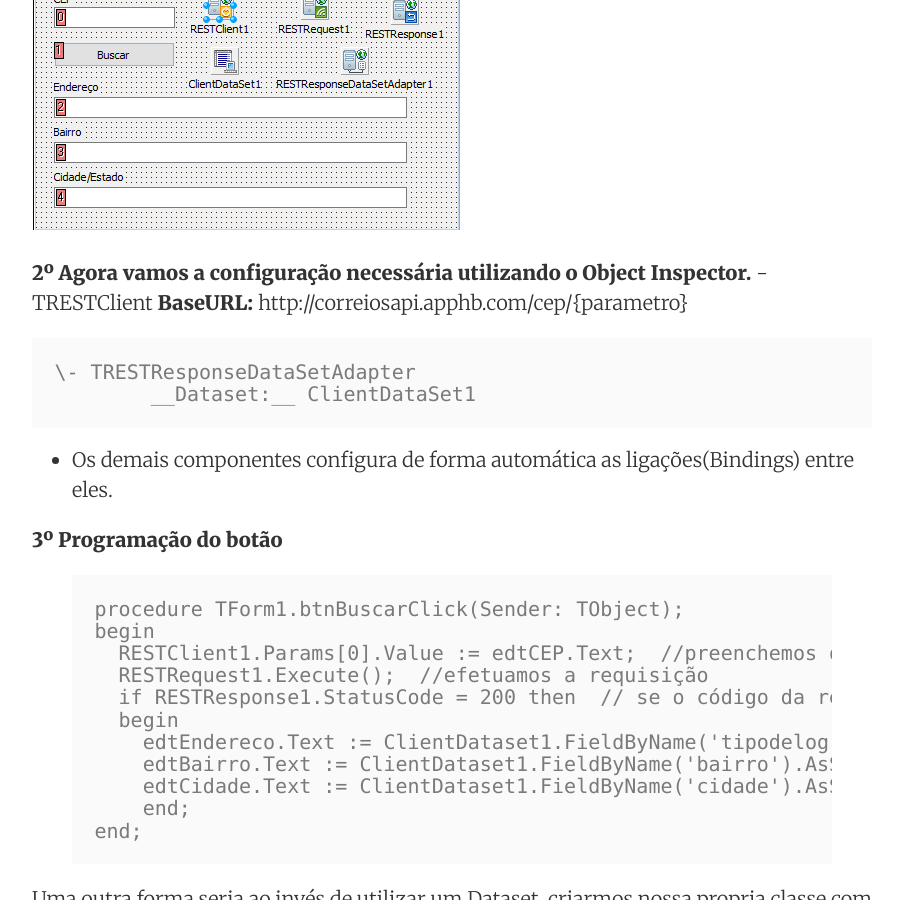
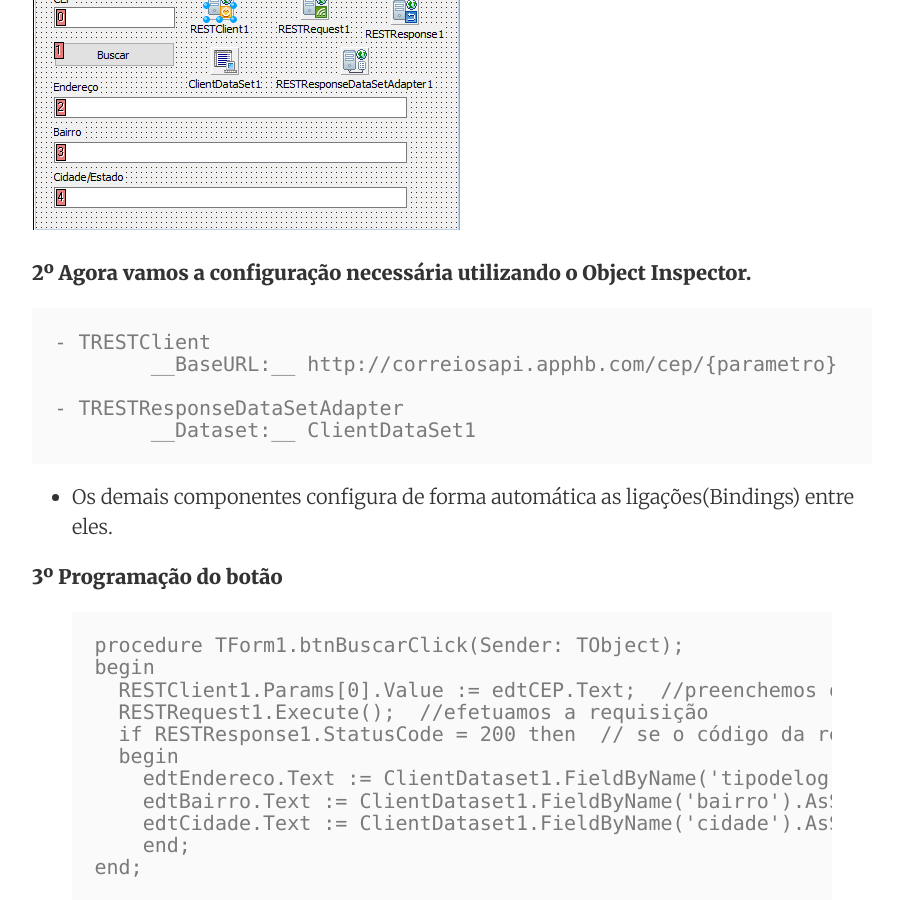
Before and after one commit to flaviox/flaviox.github.io, a Jekyll site: the page built from _posts/2016-07-08-trabalhando-com-componentes-da-paleta-rest-do-delphi-xe7.md, in a window 1280 px wide and 900 px high, scrolled down 1000 px. Shown: the whole window, without its empty margins (188-1089 px from the left). Built offline with Jekyll 4.4.1, drawn with Linux system fonts in a browser that asks for light colours; nearby versions of some CDN libraries.

```diff
--- a/_posts/2016-07-08-trabalhando-com-componentes-da-paleta-rest-do-delphi-xe7.md
+++ b/_posts/2016-07-08-trabalhando-com-componentes-da-paleta-rest-do-delphi-xe7.md
@@ -24,21 +24,22 @@ Vamos criar o projeto
 **File > New > VCL Forms Applications - Delphi**
 
 **1º Vamos colocar os componentes necessários na tela.**
-    \- TRESTClient
-    \- TRESTRequest
-    \- TRESTResponse
-    \- TClientDataset
-    \- TRESTResponseDataSetAdapter
-    \- TEdit (Um que iremos digitar o CEP e outros 3 para mostrar as informações)
-    \- TButton (Botão que iremos programar a requisição)
+    - TRESTClient
+    - TRESTRequest
+    - TRESTResponse
+    - TClientDataset
+    - TRESTResponseDataSetAdapter
+    - TEdit (Um que iremos digitar o CEP e outros 3 para mostrar as informações)
+    - TButton (Botão que iremos programar a requisição)
 
 ![Imagem]({{ page.image }})
 
 **2º Agora vamos a configuração necessária utilizando o Object Inspector.**
-	\- TRESTClient
+
+	- TRESTClient
 		__BaseURL:__ http://correiosapi.apphb.com/cep/{parametro}
 
-	\- TRESTResponseDataSetAdapter
+	- TRESTResponseDataSetAdapter
 		__Dataset:__ ClientDataSet1
 
 * Os demais componentes configura de forma automática as ligações(Bindings) entre eles.
```
